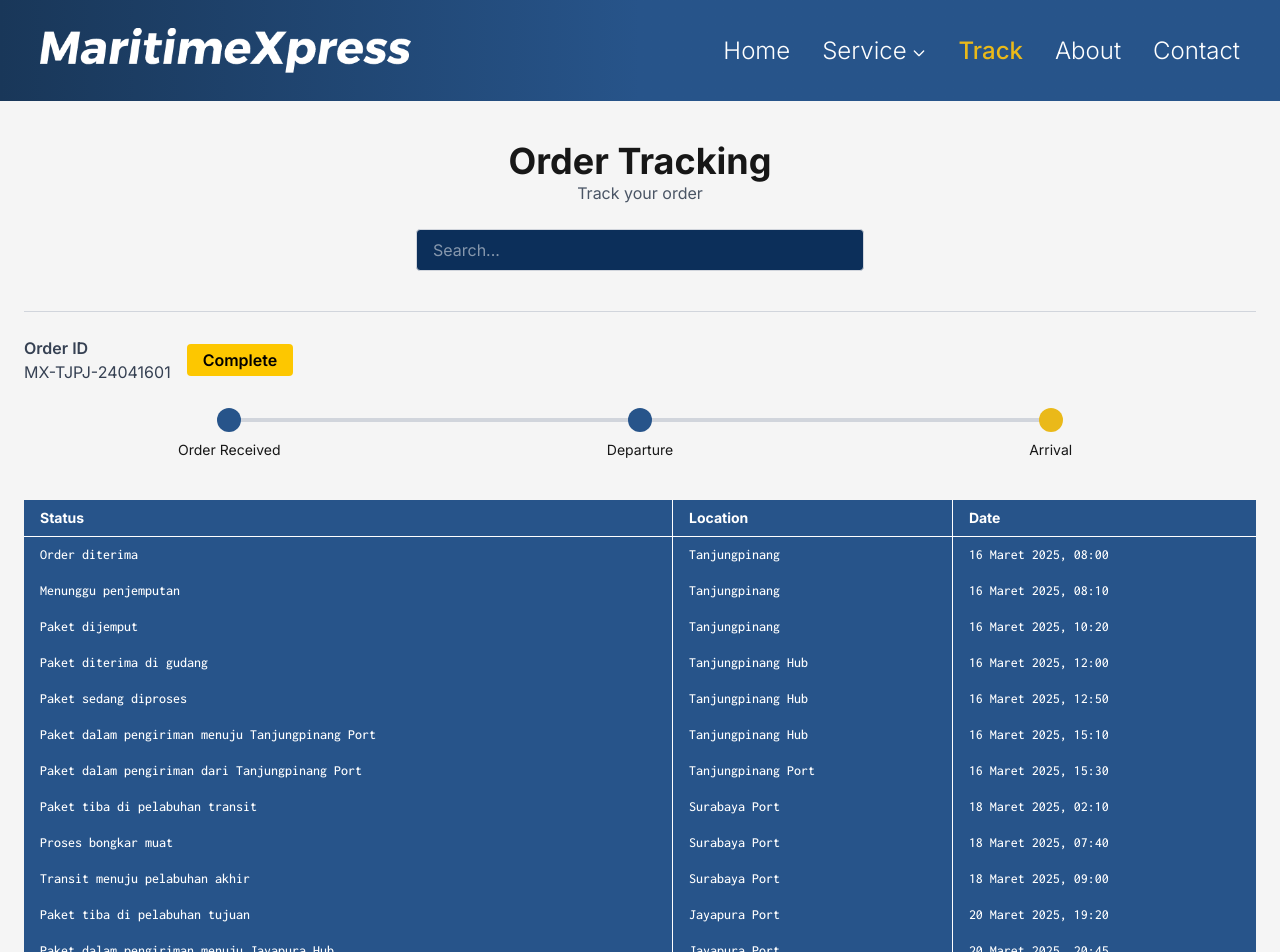
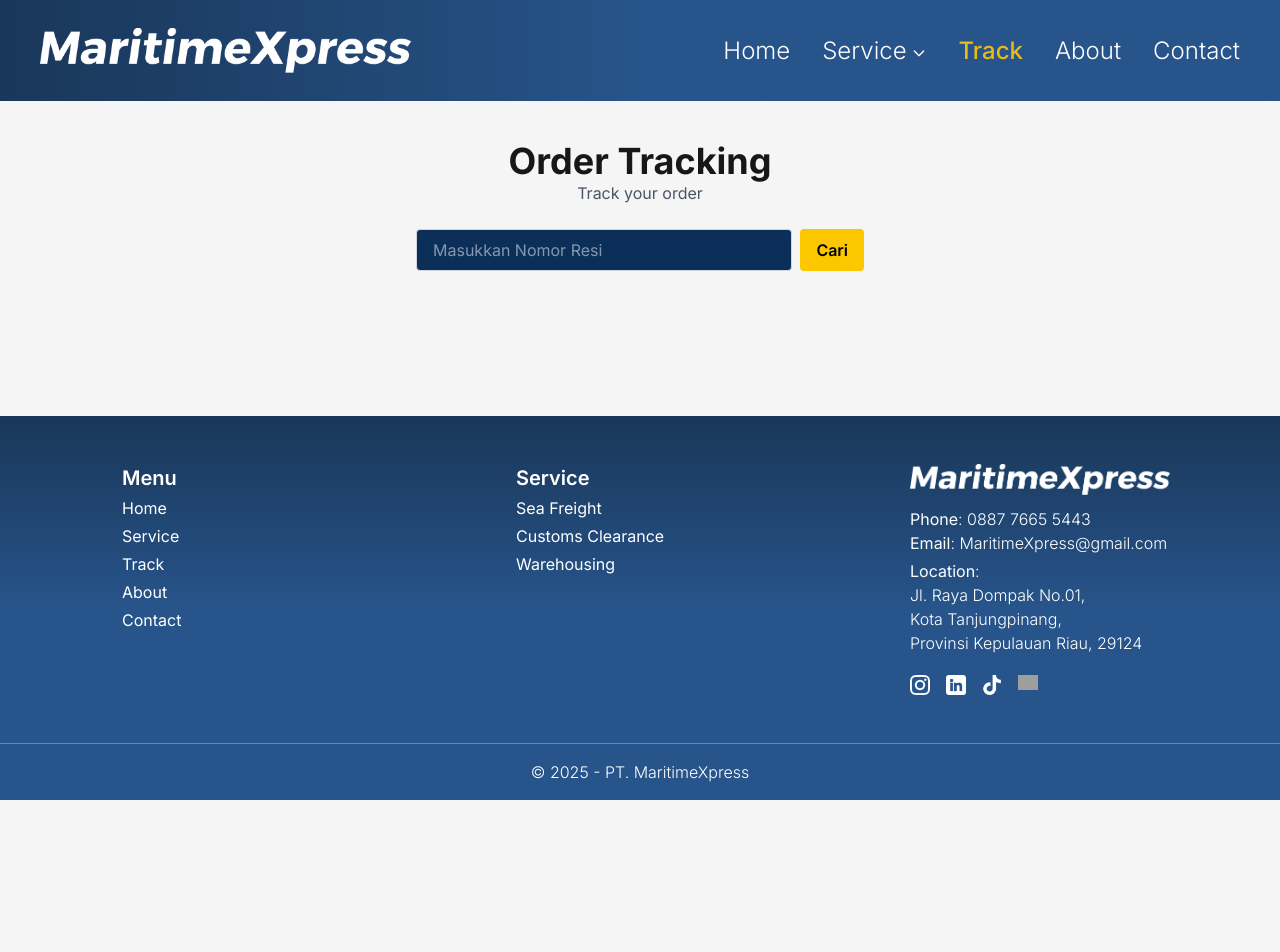
Before and after one commit to diimass26/MaritimeXpress, a Next.js app: page /track in a window 1280 px wide. Shown: the top 952 px of the page. After the commit the page ends 800 px from the top, so only its background shows below. Built offline with nearby package versions, Linux system fonts and the light colour scheme; grey boxes are pictures that could not be loaded.

Commit message:
adding tracking features

```diff
--- /dev/null
+++ b/src/app/api/dev/seed/route.ts
@@ -0,0 +1,186 @@
+import { NextResponse } from "next/server";
+import { connectDB } from "@/lib/db";
+import TrackingLog from "@/models/trackinglogs";
+
+export async function GET() {
+  if (process.env.NODE_ENV === "production") {
+    return NextResponse.json({ error: "Forbidden in production" }, { status: 403 });
+  }
+
+  const dummyData = [
+    {
+        trackingNumber: "MX-TJPJ-24060101",
+        type: "FCL",
+        logs: [
+        {
+            status: "Order diterima",
+            location: "Tanjungpinang",
+            date: new Date("2025-06-01T08:00:00"),
+        },
+        {
+            status: "Menunggu penjemputan",
+            location: "Tanjungpinang",
+            date: new Date("2025-06-01T09:00:00"),
+        },
+        {
+            status: "Paket dijemput",
+            location: "Tanjungpinang",
+            date: new Date("2025-06-01T10:00:00"),
+        },
+        ],
+    },
+    {
+        trackingNumber: "MX-BTM-24060102",
+        type: "LCL",
+        logs: [
+        {
+            status: "Order diterima",
+            location: "Batam",
+            date: new Date("2025-06-02T07:00:00"),
+        },
+        {
+            status: "Paket dalam perjalanan",
+            location: "Batam",
+            date: new Date("2025-06-02T13:00:00"),
+        },
+        ],
+    },
+    {
+        trackingNumber: "MX-JKT-24060103",
+        type: "FCL",
+        logs: [
+        {
+            status: "Order diterima",
+            location: "Jakarta",
+            date: new Date("2025-06-01T06:00:00"),
+        },
+        {
+            status: "Paket sedang diproses",
+            location: "Jakarta Hub",
+            date: new Date("2025-06-01T11:30:00"),
+        },
+        {
+            status: "Paket dikirim ke Surabaya",
+            location: "Jakarta Port",
+            date: new Date("2025-06-01T17:00:00"),
+        },
+        ],
+    },
+    {
+        trackingNumber: "MX-SBY-24060104",
+        type: "LCL",
+        logs: [
+        {
+            status: "Order diterima",
+            location: "Surabaya",
+            date: new Date("2025-06-03T08:00:00"),
+        },
+        {
+            status: "Paket telah sampai",
+            location: "Surabaya",
+            date: new Date("2025-06-05T10:00:00"),
+        },
+        ],
+    },
+    {
+        trackingNumber: "MX-JPR-24060105",
+        type: "FCL",
+        logs: [
+        {
+            status: "Order diterima",
+            location: "Jayapura",
+            date: new Date("2025-06-01T09:00:00"),
+        },
+        ],
+    },
+    {
+        trackingNumber: "MX-TJPJ-24060106",
+        type: "LCL",
+        logs: [
+        {
+            status: "Order diterima",
+            location: "Tanjungpinang",
+            date: new Date("2025-06-04T08:00:00"),
+        },
+        {
+            status: "Paket dikirim ke Batam",
+            location: "Tanjungpinang Port",
+            date: new Date("2025-06-04T16:00:00"),
+        },
+        ],
+    },
+    {
+        trackingNumber: "MX-BTM-24060107",
+        type: "FCL",
+        logs: [
+        {
+            status: "Order diterima",
+            location: "Batam",
+            date: new Date("2025-06-03T06:30:00"),
+        },
+        {
+            status: "Paket telah sampai",
+            location: "Batam",
+            date: new Date("2025-06-06T08:10:00"),
+        },
+        ],
+    },
+    {
+        trackingNumber: "MX-KRM-24060108",
+        type: "LCL",
+        logs: [
+        {
+            status: "Order diterima",
+            location: "Karimun",
+            date: new Date("2025-06-05T07:45:00"),
+        },
+        {
+            status: "Paket menuju pelabuhan",
+            location: "Karimun Port",
+            date: new Date("2025-06-05T10:00:00"),
+        },
+        ],
+    },
+    {
+        trackingNumber: "MX-NAT-24060109",
+        type: "FCL",
+        logs: [
+        {
+            status: "Order diterima",
+            location: "Natuna",
+            date: new Date("2025-06-04T09:15:00"),
+        },
+        ],
+    },
+    {
+        trackingNumber: "MX-LGG-24060110",
+        type: "LCL",
+        logs: [
+        {
+            status: "Order diterima",
+            location: "Lingga",
+            date: new Date("2025-06-02T11:00:00"),
+        },
+        {
+            status: "Paket dalam perjalanan",
+            location: "Lingga",
+            date: new Date("2025-06-03T09:00:00"),
+        },
+        ],
+    },
+    ];
+
+  try {
+    await connectDB();
+    await TrackingLog.deleteMany({});
+    await TrackingLog.insertMany(dummyData);
+
+    return NextResponse.json({
+      message: "Seeder berhasil dijalankan",
+      total: dummyData.length,
+    });
+  } catch (err) {
+    console.error("Seeder error:", err);
+    return NextResponse.json({ error: "Gagal menjalankan seeder" }, { status: 500 });
+  }
+}
--- a/src/app/track/page.tsx
+++ b/src/app/track/page.tsx
@@ -1,10 +1,60 @@
+"use client";
 import { Inconsolata } from "next/font/google";
+import { useState } from "react";
 
 const inconsolata = Inconsolata({
   subsets: ["latin"],
 });
 
+type Log = {
+  status: string;
+  location: string;
+  date: string;
+};
+
+type TrackingData = {
+  trackingNumber: string;
+  status?: string;
+  logs: Log[];
+};
+
+type ProgressStage = "Order Received" | "Departure" | "Arrived";
+type BadgeStatus = "on progress" | "completed";
+
+function detectProgressStageFromStatus(status: string): ProgressStage {
+  const s = status.toLowerCase();
+  if (/(tiba|sampai|diterima)/.test(s)) return "Arrived";
+  if (/(dikirim|dalam perjalanan|menuju|berangkat)/.test(s)) return "Departure";
+  return "Order Received";
+}
+
 export default function TrackPage() {
+  const [trackingNumber, setTrackingNumber] = useState("");
+  const [trackingData, setTrackingData] = useState<TrackingData | null>(null);
+  const [error, setError] = useState("");
+
+  const handleSearch = async () => {
+    try {
+      const res = await fetch(`/api/track?resi=${trackingNumber}`);
+      const data = await res.json();
+
+      if (!res.ok) throw new Error(data.error || "Gagal memuat data tracking");
+
+      setTrackingData(data);
+      setError("");
+    } catch (err: any) {
+      setTrackingData(null);
+      setError(err.message);
+    }
+  };
+
+  // Status & Progress Stage Detection
+  const lastStatus = trackingData?.logs[trackingData.logs.length - 1]?.status || "";
+  const currentStage = detectProgressStageFromStatus(lastStatus);
+  const badgeStatus: BadgeStatus = currentStage === "Arrived" ? "completed" : "on progress";
+
+  const stageIndex = ["Order Received", "Departure", "Arrived"].indexOf(currentStage);
+
   return (
     <main className="max-w-7xl mx-auto px-6 py-10">
       {/* Header */}
@@ -12,45 +62,58 @@ export default function TrackPage() {
         <h1 className="text-3xl md:text-4xl font-bold">Order Tracking</h1>
         <p className="text-gray-600">Track your order</p>
 
-        <div className="mt-6 max-w-md mx-auto">
+        <div className="mt-6 max-w-md mx-auto flex gap-2">
           <input
             type="text"
-            placeholder="Search..."
+            placeholder="Masukkan Nomor Resi"
+            value={trackingNumber}
+            onChange={(e) => setTrackingNumber(e.target.value)}
             className="w-full px-4 py-2 border border-gray-300 rounded bg-[#0C2F5A] text-white focus:outline-none"
           />
+          <button
+            onClick={handleSearch}
+            className="px-4 py-2 bg-yellow-400 text-black font-semibold rounded"
+          >
+            Cari
+          </button>
         </div>
+        {error && <p className="text-red-500 mt-2">{error}</p>}
       </section>
 
       {/* Order ID + Status */}
+      {trackingData && (
+        <>
           <div className="border-t border-gray-300 pt-6 mb-10">
             <div className="flex items-center gap-4 mb-6">
               {/* Order ID Block */}
               <div className="text-sm sm:text-base text-gray-700">
                 <p className="font-semibold">Order ID</p>
-                <p>MX-TJPJ-24041601</p>
+                <p>{trackingData.trackingNumber}</p>
               </div>
 
               {/* Status Badge */}
-            <span className="bg-yellow-400 text-black px-4 py-1 rounded font-semibold">
-                Complete
+              <span
+                className={`${
+                  badgeStatus === "completed"
+                    ? "bg-green-400 text-black"
+                    : "bg-yellow-400 text-black"
+                } px-4 py-1 rounded font-semibold`}
+              >
+                {badgeStatus === "completed" ? "Completed" : "On Progress"}
               </span>
             </div>
 
             {/* Progress Bar */}
             <div className="relative flex items-center justify-between mb-10">
-        {/* Line positioned through the center of dots only */}
               <div className="absolute left-1/6 right-1/6 h-1 bg-gray-300 z-0 top-2.5" />
-
               <div className="z-10 flex justify-between w-full">
-          {["Order Received", "Departure", "Arrival"].map((label, i) => (
+                {["Order Received", "Departure", "Arrived"].map((label, i) => (
                   <div key={i} className="flex flex-col items-center w-1/3">
-              {/* Dot */}
                     <div
                       className={`w-6 h-6 rounded-full ${
-                  i === 2 ? "bg-[#EAB919]" : "bg-[#27548A]"
+                        i <= stageIndex ? "bg-[#EAB919]" : "bg-gray-300"
                       } z-10`}
                     />
-              {/* Label */}
                     <p className="text-sm mt-2 text-center">{label}</p>
                   </div>
                 ))}
@@ -60,41 +123,44 @@ export default function TrackPage() {
 
           {/* Tracking Table */}
           <div className="overflow-x-auto">
-        <table className="w-full text-white text-sm border-collapse border-spacing-0" style={{ backgroundColor: '#27548A' }}>
+            <table
+              className="w-full text-white text-sm border-collapse border-spacing-0"
+              style={{ backgroundColor: "#27548A" }}
+            >
               <thead>
                 <tr>
-              <th className="border border-l-0 border-t-0 border-white px-4 py-2 text-left">Status</th>
-              <th className="border border-t-0 border-white px-4 py-2 text-left">Location</th>
-              <th className="border border-r-0 border-t-0 border-white px-4 py-2 text-left">Date</th>
+                  <th className="border border-l-0 border-t-0 border-white px-4 py-2 text-left">
+                    Status
+                  </th>
+                  <th className="border border-t-0 border-white px-4 py-2 text-left">
+                    Location
+                  </th>
+                  <th className="border border-r-0 border-t-0 border-white px-4 py-2 text-left">
+                    Date
+                  </th>
                 </tr>
               </thead>
               <tbody>
-            {[
-              ["Order diterima", "Tanjungpinang", "16 Maret 2025, 08:00"],
-              ["Menunggu penjemputan", "Tanjungpinang", "16 Maret 2025, 08:10"],
-              ["Paket dijemput", "Tanjungpinang", "16 Maret 2025, 10:20"],
-              ["Paket diterima di gudang", "Tanjungpinang Hub", "16 Maret 2025, 12:00"],
-              ["Paket sedang diproses", "Tanjungpinang Hub", "16 Maret 2025, 12:50"],
-              ["Paket dalam pengiriman menuju Tanjungpinang Port", "Tanjungpinang Hub", "16 Maret 2025, 15:10"],
-              ["Paket dalam pengiriman dari Tanjungpinang Port", "Tanjungpinang Port", "16 Maret 2025, 15:30"],
-              ["Paket tiba di pelabuhan transit", "Surabaya Port", "18 Maret 2025, 02:10"],
-              ["Proses bongkar muat", "Surabaya Port", "18 Maret 2025, 07:40"],
-              ["Transit menuju pelabuhan akhir", "Surabaya Port", "18 Maret 2025, 09:00"],
-              ["Paket tiba di pelabuhan tujuan", "Jayapura Port", "20 Maret 2025, 19:20"],
-              ["Paket dalam pengiriman menuju Jayapura Hub", "Jayapura Port", "20 Maret 2025, 20:45"],
-              ["Paket diterima digudang", "Jayapura Hub", "20 Maret 2025, 21:50"],
-              ["Paket dalam pengantaran menuju alamat penerima", "Jayapura Hub", "21 Maret 2025, 08:10"],
-              ["Paket telah diterima", "Jayapura", "21 Maret 2025, 09:50"]
-            ].map(([status, location, date], i) => (
+                {trackingData.logs.map((log: Log, i: number) => (
                   <tr key={i} className={`${inconsolata.className}`}>
-                <td className="border-r border-white px-4 py-2 align-top font-medium">{status}</td>
-                <td className="border-l border-r px-4 border-white py-2 align-top font-medium">{location}</td>
-                <td className="border-l border-white px-4 py-2 align-top font-medium">{date}</td>
+                    <td className="border-r border-white px-4 py-2 align-top font-medium">
+                      {log.status}
+                    </td>
+                    <td className="border-l border-r px-4 border-white py-2 align-top font-medium">
+                      {log.location}
+                    </td>
+                    <td className="border-l border-white px-4 py-2 align-top font-medium">
+                      {new Date(log.date).toLocaleString("id-ID", {
+                        hour12: false,
+                      })}
+                    </td>
                   </tr>
                 ))}
               </tbody>
             </table>
           </div>
+        </>
+      )}
     </main>
   );
 }
--- /dev/null
+++ b/src/models/trackinglogs.ts
@@ -0,0 +1,16 @@
+import mongoose from "mongoose";
+
+const logSchema = new mongoose.Schema({
+  status: String,
+  location: String,
+  date: Date,
+});
+
+const trackingSchema = new mongoose.Schema({
+  trackingNumber: { type: String, required: true, unique: true },
+  type: { type: String, enum: ["FCL", "LCL"], required: true },
+  logs: [logSchema],
+});
+
+export default mongoose.models.TrackingLogs ||
+    mongoose.model("TrackingLogs", trackingSchema);
```
Also changed, not shown: src/app/api/test-db/route.ts (added, +14 -0 lines), src/app/api/track/route.ts (added, +24 -0 lines), src/lib/db.ts (line endings or trailing spaces). Lines whose indentation alone changed are shown as unchanged.
